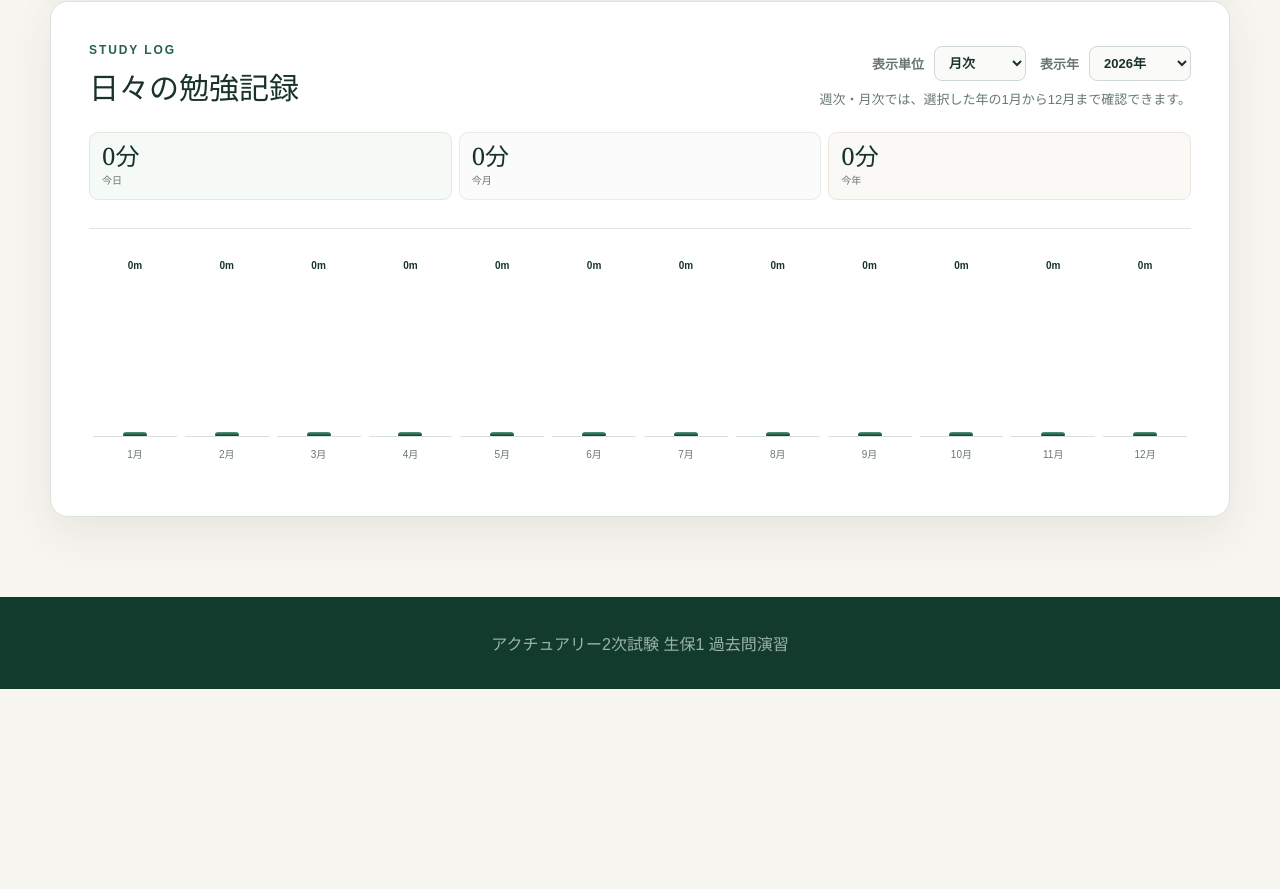
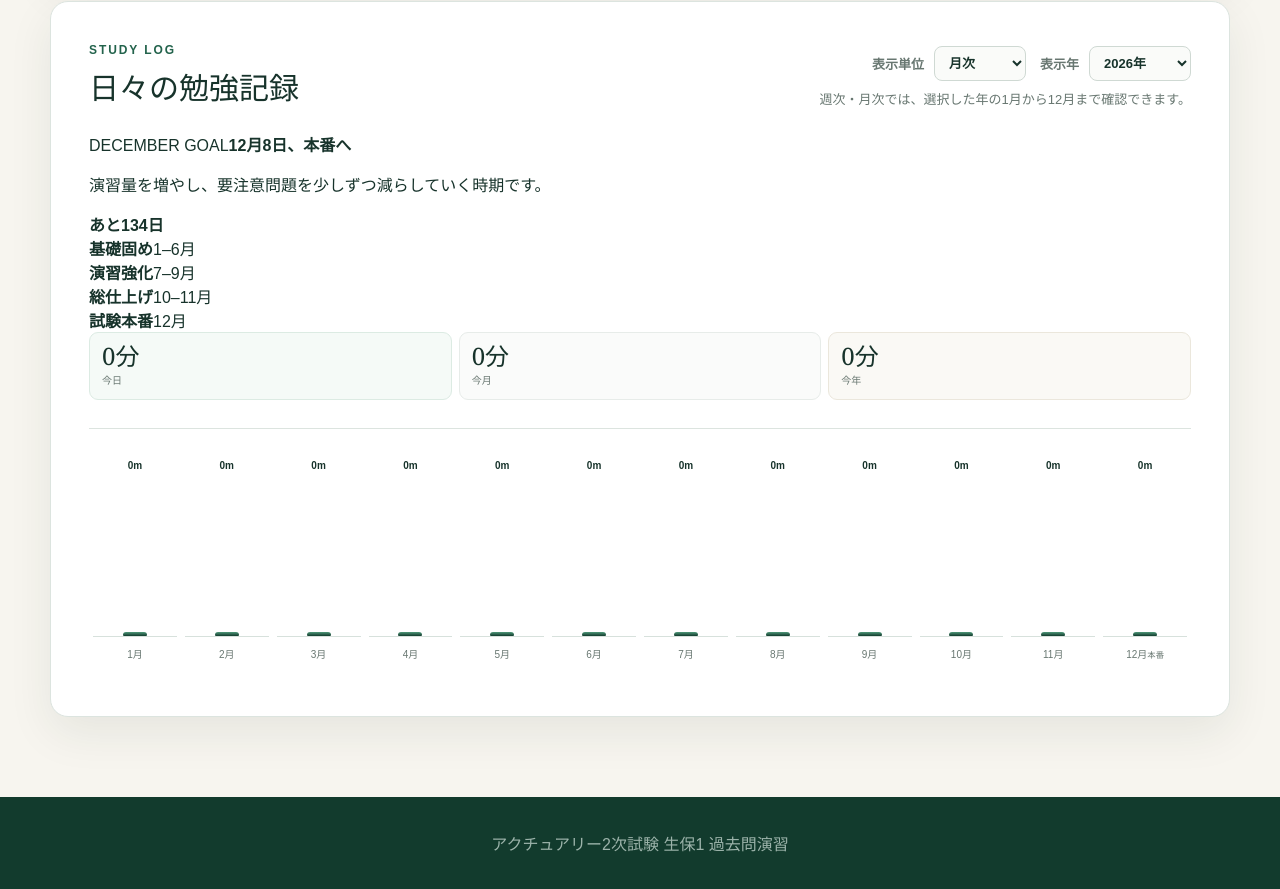
Before and after one commit to yoshi123027-del/actuary-app-seiho1, a Next.js app in the folder vercel/: page / in a window 1280 px wide. Shown: the part 1440-2329 px from the top of the page. Before the commit the page ends 2129 px from the top, so only its background shows below. Built offline with nearby package versions, Linux system fonts and the light colour scheme.

Commit message:
12月の試験へ向けた学習ロードマップを追加する

```diff
--- a/vercel/app/page.js
+++ b/vercel/app/page.js
@@ -80,6 +80,13 @@ const STUDY_VIEW_OPTIONS = {
   weekly: { label: "週次" },
   monthly: { label: "月次", periods: 12 },
 };
+
+const STUDY_MILESTONES = [
+  { label: "基礎固め", months: "1–6月", message: "基本論点を確実に理解し、学習の土台を整える時期です。" },
+  { label: "演習強化", months: "7–9月", message: "演習量を増やし、要注意問題を少しずつ減らしていく時期です。" },
+  { label: "総仕上げ", months: "10–11月", message: "弱点の解き直しと本番形式の演習で、得点力を仕上げる時期です。" },
+  { label: "試験本番", months: "12月", message: "積み上げた力を落ち着いて答案に変える時期です。" },
+];
 
 function utcDateKey(date) {
   return date.toISOString().slice(0, 10);
@@ -507,7 +514,7 @@ function QuestionQueue({ rows, currentId, setCurrentId, progress, rate, toggleRe
     </>
   );
 }
-function StudyHistory({ dailySeconds, now }) {
+function StudyHistory({ dailySeconds, now, examDate }) {
   const [viewMode, setViewMode] = useState("monthly");
   const currentYear = Number(japanDateKey(now).slice(0, 4));
   const [selectedYear, setSelectedYear] = useState(currentYear);
@@ -516,12 +523,25 @@ function StudyHistory({ dailySeconds, now }) {
   const todaySeconds = Number(dailySeconds[todayKey]) || 0;
 
   const currentDay = new Date(now + 9 * 60 * 60 * 1000);
+  const currentMonth = currentDay.getUTCMonth() + 1;
   const monthStart = utcDateKey(new Date(Date.UTC(currentDay.getUTCFullYear(), currentDay.getUTCMonth(), 1)));
   const monthEnd = utcDateKey(new Date(Date.UTC(currentDay.getUTCFullYear(), currentDay.getUTCMonth() + 1, 0)));
   const yearStart = `${currentYear}-01-01`;
   const yearEnd = `${currentYear}-12-31`;
   const monthlySeconds = sumStudySeconds(dailySeconds, monthStart, monthEnd);
   const yearlySeconds = sumStudySeconds(dailySeconds, yearStart, yearEnd);
+
+  const examTimestamp = new Date(examDate).getTime();
+  const examInJapan = new Date(examTimestamp + 9 * 60 * 60 * 1000);
+  const examYear = examInJapan.getUTCFullYear();
+  const examMonth = examInJapan.getUTCMonth() + 1;
+  const examDay = examInJapan.getUTCDate();
+  const remainingDays = Math.max(0, Math.ceil((examTimestamp - now) / 86400000));
+  let milestoneIndex = 0;
+  if (currentYear > examYear || (currentYear === examYear && currentMonth >= 12)) milestoneIndex = 3;
+  else if (currentYear < examYear || currentMonth <= 6) milestoneIndex = 0;
+  else if (currentMonth <= 9) milestoneIndex = 1;
+  else milestoneIndex = 2;
 
   const periods = buildStudyPeriods(viewMode, dailySeconds, now, selectedYear);
   const maxSeconds = Math.max(60, ...periods.map((period) => period.seconds));
@@ -559,25 +579,56 @@ function StudyHistory({ dailySeconds, now }) {
           <p>週次・月次では、選択した年の1月から12月まで確認できます。</p>
         </div>
       </div>
+
+      <div className="exam-roadmap">
+        <div className="exam-roadmap-head">
+          <div>
+            <span>DECEMBER GOAL</span>
+            <strong>12月{examDay}日、本番へ</strong>
+            <p>{STUDY_MILESTONES[milestoneIndex].message}</p>
+          </div>
+          <b>{now < examTimestamp ? `あと${remainingDays}日` : "本番当日"}</b>
+        </div>
+        <div className="exam-roadmap-steps" aria-label="試験本番までの学習ロードマップ">
+          {STUDY_MILESTONES.map((milestone, index) => (
+            <div
+              className={`exam-roadmap-step ${index < milestoneIndex ? "is-complete" : ""} ${index === milestoneIndex ? "is-current" : ""}`}
+              key={milestone.label}
+              aria-current={index === milestoneIndex ? "step" : undefined}
+            >
+              <strong>{milestone.label}</strong>
+              <span>{milestone.months}</span>
+            </div>
+          ))}
+        </div>
+      </div>
+
       <div className="study-summary">
         <Stat value={formatCompactStudyDuration(todaySeconds)} label="今日" tone="study-today" />
         <Stat value={formatCompactStudyDuration(monthlySeconds)} label="今月" />
         <Stat value={formatCompactStudyDuration(yearlySeconds)} label="今年" tone="study-year" />
       </div>
       <div
-        className="study-chart"
+        className={`study-chart study-chart-${viewMode}`}
         aria-label={`${viewLabel}で集計した勉強時間`}
         style={{ "--study-period-count": periods.length }}
       >
         {periods.map((period) => {
           const height = period.seconds ? Math.max(8, period.seconds / maxSeconds * 100) : 2;
+          const periodMonth = viewMode === "monthly" ? Number(period.label.replace("月", "")) : null;
+          const isExamMonth = viewMode === "monthly" && Number(selectedYear) === examYear && periodMonth === examMonth;
+          const isCurrentMonth = viewMode === "monthly" && Number(selectedYear) === currentYear && periodMonth === currentMonth;
           return (
-            <div className="study-bar-column" key={period.key} title={`${period.title}: ${formatStudyDuration(period.seconds)}`}>
+            <div
+              className={`study-bar-column ${isExamMonth ? "is-exam-month" : ""} ${isCurrentMonth ? "is-current-month" : ""}`}
+              key={period.key}
+              title={`${period.title}: ${formatStudyDuration(period.seconds)}`}
+            >
               <div className="study-bar-track">
                 <span className="study-bar-value">{formatStudyBarValue(period.seconds)}</span>
                 <div className="study-bar" style={{ height: `${height}%` }} />
               </div>
-              <span className="study-bar-label">{period.label}</span>
+              <span className="study-bar-label">{period.label}{isExamMonth && <small>本番</small>}</span>
             </div>
           );
         })}
@@ -669,7 +720,7 @@ export default function Home() {
               <div><span>今日の勉強時間</span><strong>{formatClock(studyTimer.todaySeconds)}</strong></div>
               <button onClick={studyTimer.toggle}>{studyTimer.running ? "学習終了" : "学習開始"}</button>
             </section>
-            <StudyHistory dailySeconds={studyTimer.dailySeconds} now={studyTimer.now} />
+            <StudyHistory dailySeconds={studyTimer.dailySeconds} now={studyTimer.now} examDate={appConfig.examDate} />
           </>
         )}
 
```
